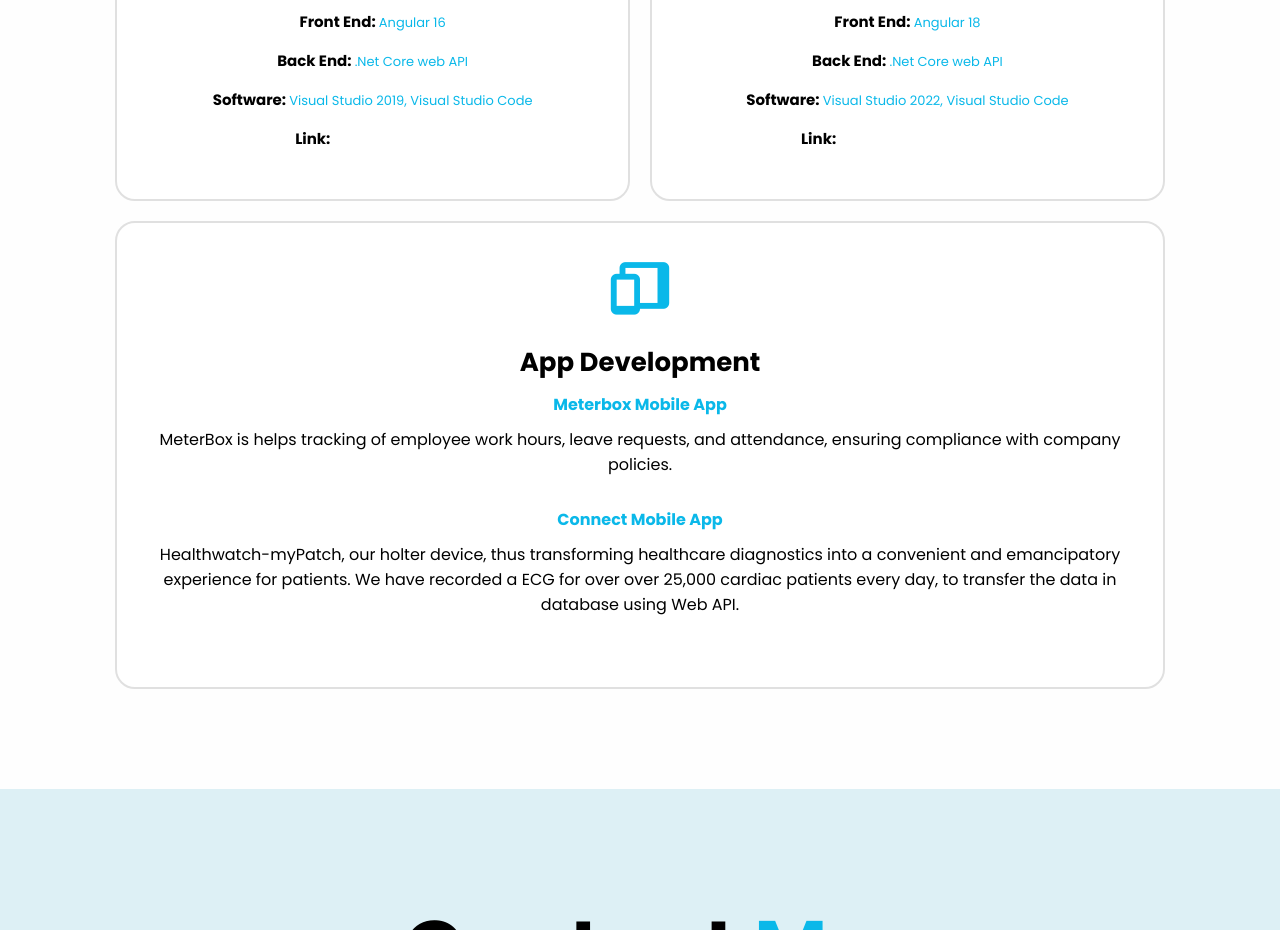
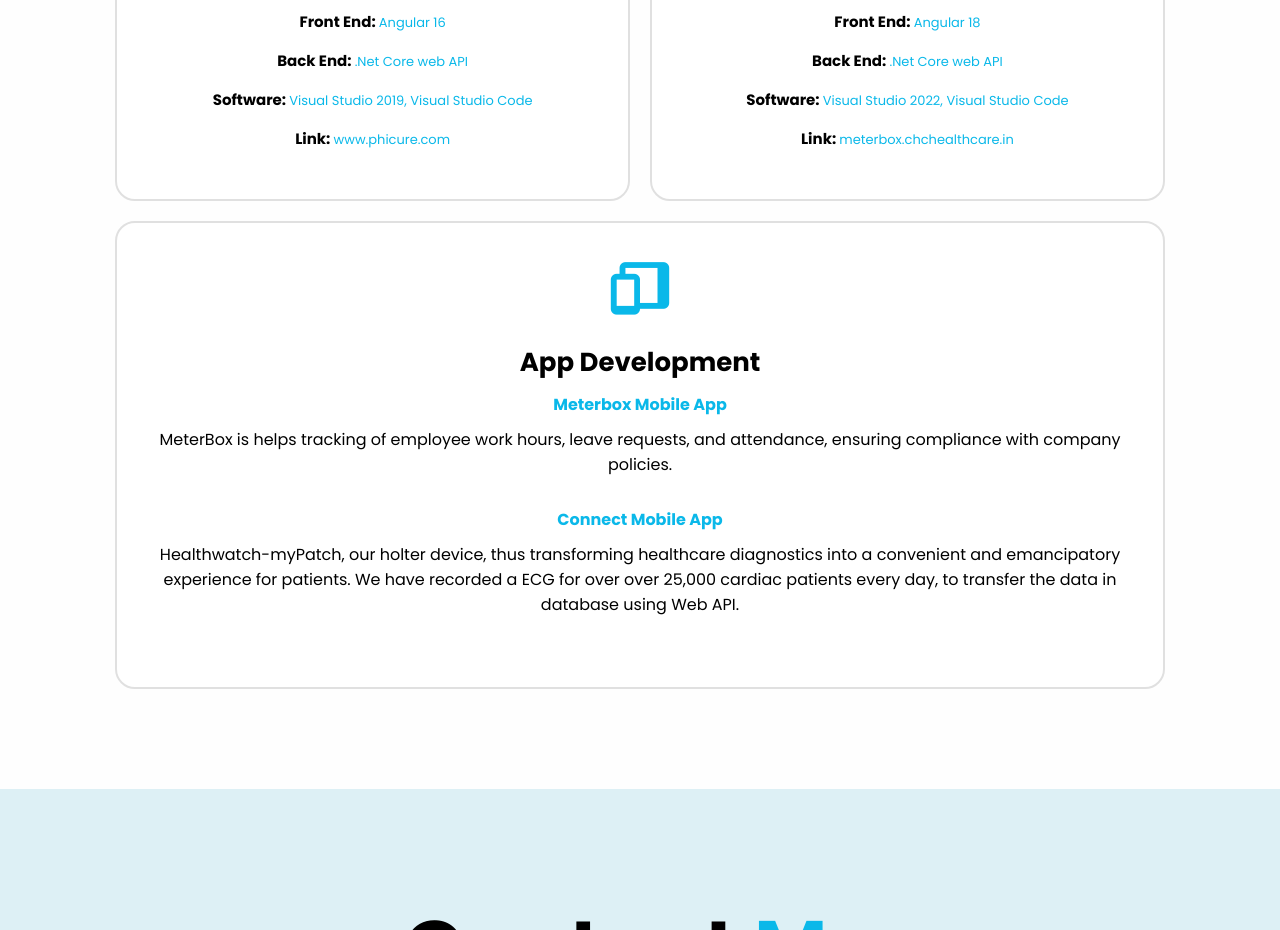
Before and after one commit to Periyasamy-Developer/Porfolio, a plain HTML site: page index.html in a window 1280 px wide. Shown: the part 5955-6885 px from the top of the page. Drawn offline with nearby package versions, Linux system fonts and the light colour scheme.

Commit message:
Add files via upload

```diff
--- a/index.html
+++ b/index.html
@@ -385,7 +385,7 @@
             <li><strong>Front End: </strong> <span> Angular 16</span></li>
             <li><strong>Back End: </strong> <span>.Net Core web API</span></li>
             <li><strong>Software: </strong> <span>Visual Studio 2019, Visual Studio Code</span></li>
-            <li><strong>Link: </strong> <span><a href="https://www.phicure.com/"
+            <li><strong>Link: </strong> <span><a href="https://www.phicure.com/"  class="emailLabel"
                   target="_blank">www.phicure.com</a></span></li>
           </ul>
         </div>
@@ -405,7 +405,7 @@
             <li><strong>Front End: </strong> <span> Angular 18</span></li>
             <li><strong>Back End: </strong> <span>.Net Core web API</span></li>
             <li><strong>Software: </strong> <span>Visual Studio 2022, Visual Studio Code</span></li>
-            <li><strong>Link: </strong> <span><a href="http://meterbox.chchealthcare.in"
+            <li><strong>Link: </strong> <span><a href="http://meterbox.chchealthcare.in" class="emailLabel"
                   target="_blank">meterbox.chchealthcare.in</a></span></li>
           </ul>
         </div>
```
